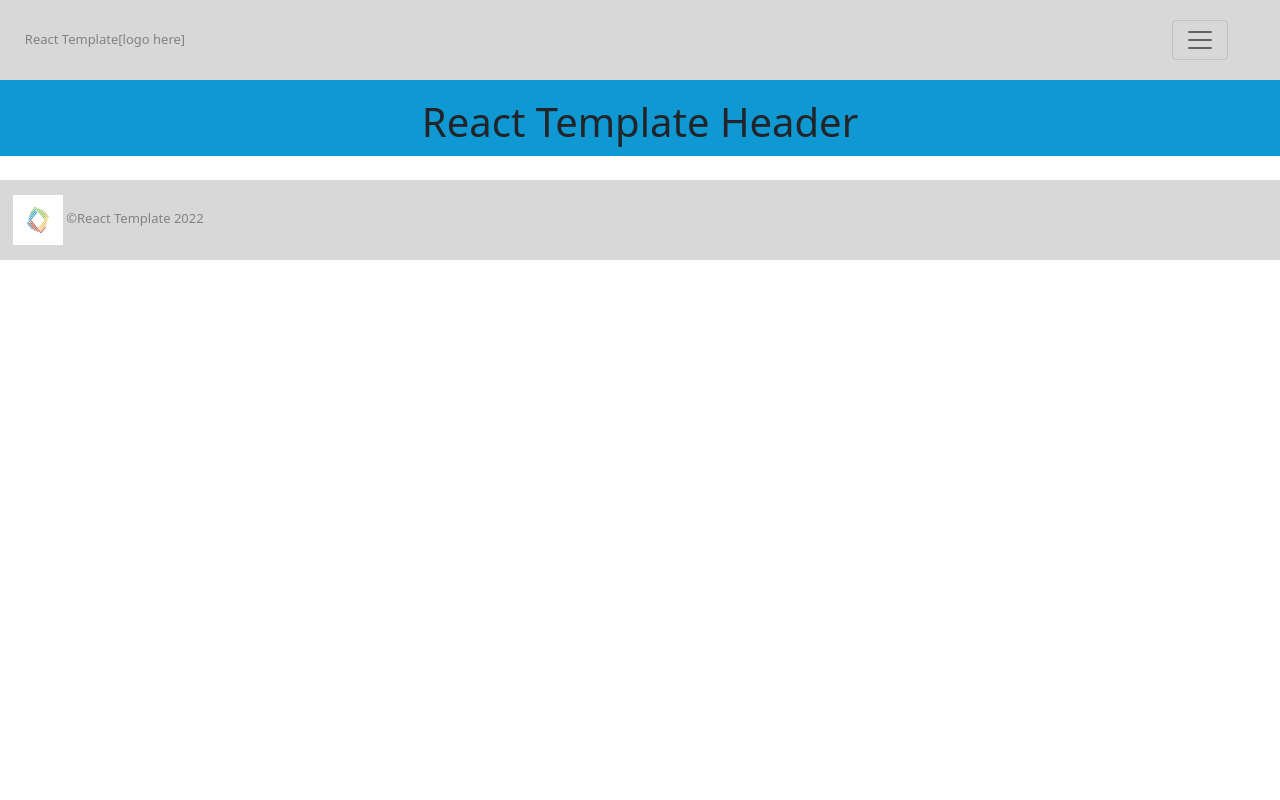
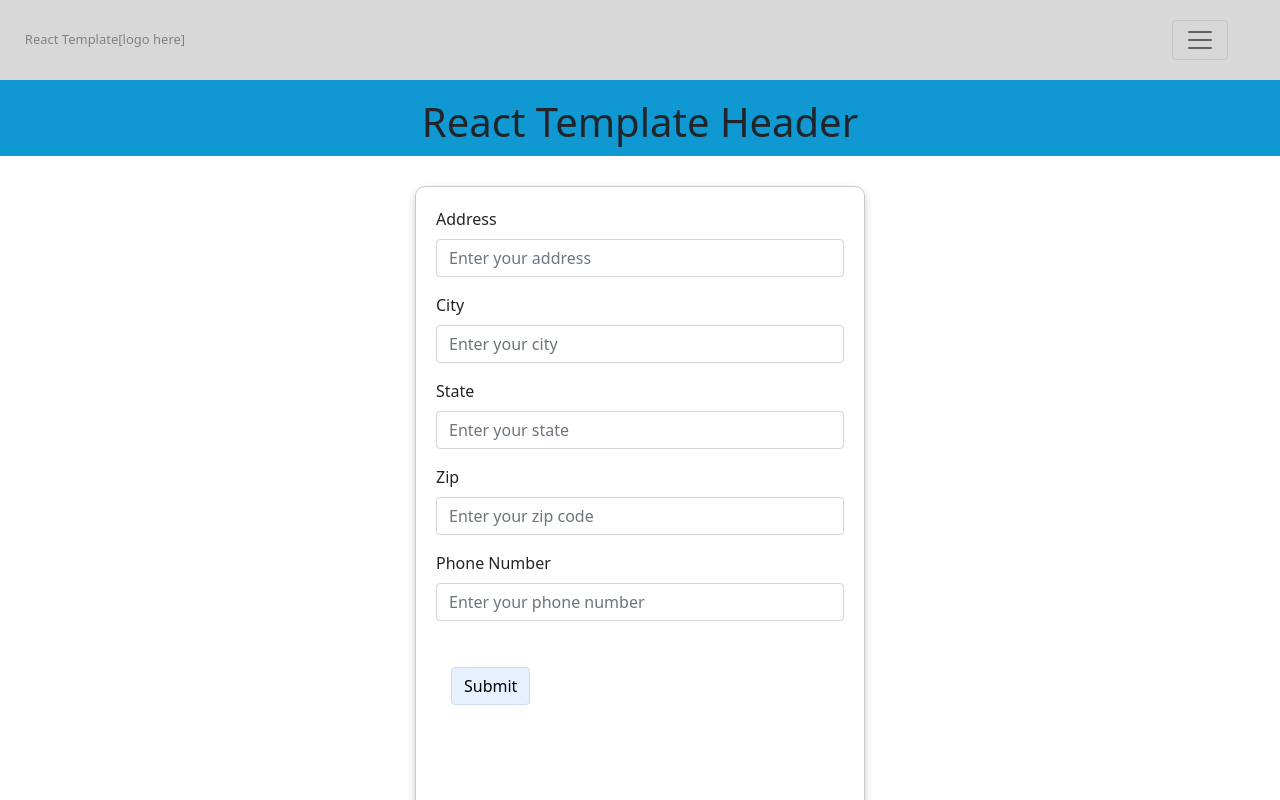
Before and after one commit to ymclapp/react-multipage-form-site, a React (Create React App) app: page /demoform in a window 1280 px wide. Shown: the top 800 px of the page. Built offline with nearby package versions, Linux system fonts and the light colour scheme.

Commit message:
added conference demographic form and it is showing correctly

```diff
--- a/src/App.js
+++ b/src/App.js
@@ -13,6 +13,7 @@ import Home from './components/Home';
 
 import Registration from './components/user/Registration';
 import Login from './components/auth/login';
+import DemoForm from './components/conference/DemoForm';
 
 function App() {
   return (
@@ -34,6 +35,10 @@ function App() {
           <Login />
         </Route>
 
+        <Route path='/demoform'>
+          <DemoForm />
+        </Route>
+
       </Switch>
 
       <Footer />
--- /dev/null
+++ b/src/components/conference/DemoForm.css
@@ -0,0 +1,26 @@
+.form-title{
+    margin-bottom: 35px;
+    margin-top: 20px;
+  }
+
+  .demo-form{
+    border: 1px solid rgb(200, 200, 200);
+    border-radius: 10px;
+    width: 450px;
+    height: 700px;
+    margin-right: auto;
+    margin-top: 30px;
+    margin-bottom: 30px;
+    margin-left: auto;
+    padding: 20px;
+    /* font-family:'Lucida Sans', 'Lucida Sans Regular', 'Lucida Grande', 'Lucida Sans Unicode', Geneva, Verdana, sans-serif; */
+    box-shadow: 0 4px 8px 0 rgba(0,0,0,0.2);
+  }
+
+  .demo-button{
+    margin-top: 30px;
+    margin-left: 15px;
+    color: black;
+    background-color: #E7F0FE;
+    border: 1px solid #ccdcf5 !important;
+  }
--- /dev/null
+++ b/src/components/conference/DemoForm.js
@@ -0,0 +1,73 @@
+import React, { useState } from 'react';
+import { Button, Form } from 'react-bootstrap';
+
+import './DemoForm.css';
+
+const registrationApi = 'http://localhost:1337/api/demographics';
+
+export default function Registration(props) {
+
+    const [address, setAddress] = useState('');
+    const [city, setCity] = useState('');
+    const [state, setState] = useState('');
+    const [zip, setZip] = useState('');
+    const [phone, setPhone] = useState('');
+    //const onSave = props.onSave;
+
+    async function handleRegistrationAdd(event) {
+        event.preventDefault()
+        console.log('Submitting....');
+
+        await fetch(`${registrationApi}`, {
+            method: 'post',
+            headers:  {
+                'Content-Type':  'application/json',
+                //'Accept': 'application/json'
+            },
+
+            body:  JSON.stringify(
+                {data:
+                { address, city, state, zip, phone }}),
+        })
+        .then(response => response.text())
+        .then(data => console.log(data));
+
+        //console.log('Submitted successfully');
+        //onSave();
+    }
+
+
+
+    return (
+        <Form onSubmit={handleRegistrationAdd} title='Demographics Form' className='demo-form'>
+
+            <Form.Group className='mb-3' controlId='form.address'>
+                <Form.Label>Address</Form.Label>
+                <Form.Control type='text' placeholder='Enter your address' value={address} onChange={e => setAddress(e.target.value)} />
+            </Form.Group>
+
+            <Form.Group className='mb-3' controlId='form.city'>
+                <Form.Label>City</Form.Label>
+                <Form.Control type='text' placeholder='Enter your city' value={city} onChange={e => setCity(e.target.value)} />
+            </Form.Group>
+
+            <Form.Group className='mb-3' controlId='form.state'>
+                <Form.Label>State</Form.Label>
+                <Form.Control type='text' placeholder='Enter your state' value={state} onChange={e => setState(e.target.value)} />
+            </Form.Group>
+
+            <Form.Group className='mb-3' controlId='form.zip'>
+                <Form.Label>Zip</Form.Label>
+                <Form.Control type='text' placeholder='Enter your zip code' value={zip} onChange={e => setZip(e.target.value)} />
+            </Form.Group>
+
+            <Form.Group className='mb-3' controlId='form.phone'>
+                <Form.Label>Phone Number</Form.Label>
+                <Form.Control type='text' placeholder='Enter your phone number' value={phone} onChange={e => setPhone(e.target.value)} />
+            </Form.Group>
+
+            <Button variant="primary" className='demo-button' type="submit">Submit</Button>
+
+        </Form>
+    )
+};
--- a/src/components/partials/NavMenu.js
+++ b/src/components/partials/NavMenu.js
@@ -27,10 +27,10 @@ export default function NavMenu() {
             <Offcanvas.Body>
               <Nav className="justify-content-end flex-grow-1 pe-3">
                 <Nav.Link as={Link} to='/home' className='navbar-link'>Home</Nav.Link>
-                <Nav.Link as={Link} to='/registration' className='navbar-link'>Registration</Nav.Link>
+                <Nav.Link as={Link} to='/registration' className='navbar-link'>User Registration</Nav.Link>
                 <Nav.Link as={Link} to='/demographics' className='navbar-link'>Demographics</Nav.Link>
-                <NavDropdown title="Dropdown" id="offcanvasNavbarDropdown">
-                  <NavDropdown.Item href="#action3">Action</NavDropdown.Item>
+                <NavDropdown title="Conference Registration" id="offcanvasNavbarDropdown">
+                  <NavDropdown.Item href='/demoform'>Conference Demographic Form</NavDropdown.Item>
                   <NavDropdown.Item href="#action4">Another action</NavDropdown.Item>
                   <NavDropdown.Divider />
                   <NavDropdown.Item href="#action5">
```
